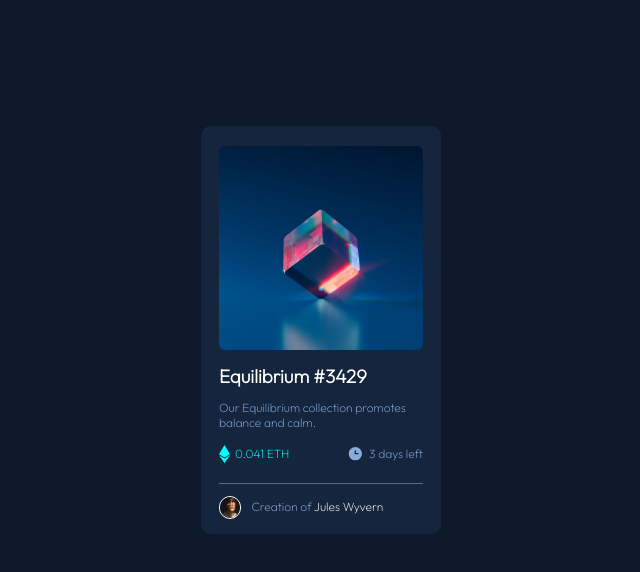
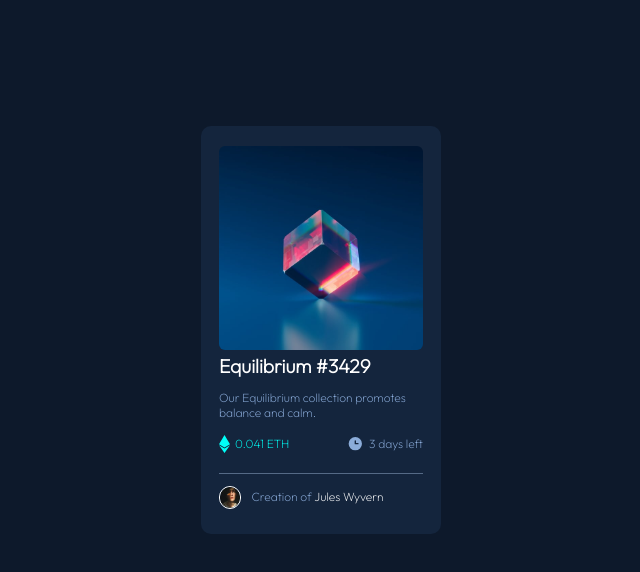
Before and after one commit to phurkornt/nft-preview-card-component-main, a plain HTML site: page index.html in a window 1280 px wide. Shown: the whole page, without its empty margins (319-959 px from the left). Drawn offline with Linux system fonts and the light colour scheme.

Commit message:
Add files via upload

```diff
--- a/css/styles.css
+++ b/css/styles.css
@@ -36,6 +36,10 @@ height: 25.5rem;
     width: 85%;
     border-radius: 6px;
     margin-top: 20px;
+}
+.img-box:hover{
+
+  /* width: 50px; */
 }
 .text-inside-box{
   text-align: left;
@@ -83,3 +87,24 @@ padding-top: 4px;
 .bottom-text{
       padding-top: 3px;
 }
+
+.text-action{
+    margin: 10px 0 0 0;
+    text-decoration:none;
+    font-size: 1.2rem;
+    font-weight: 800;
+    color: white;
+}
+.text2-action{
+    margin: 10px 0 0 0;
+    text-decoration:none;
+    font-size: 12px;
+    font-weight: 200;
+    color: white;
+}
+.text-action:hover{
+  color: hsl(178, 100%, 50%);
+}
+.text2-action:hover{
+  color: hsl(178, 100%, 50%);
+}
--- a/index.html
+++ b/index.html
@@ -18,11 +18,14 @@
 </head>
 <body>
   <div class="box-main">
-      <img src="images\image-equilibrium.jpg" class="img-box" alt="">
+
+    <a href="#"class="img-box">  <img src="images\image-equilibrium.jpg" class="img-box" alt=""></a>
+    <!-- <div class="box-blue"></div> -->
       <div class="text-inside-box">
 
+      <a href="#" class="text-action"> Equilibrium #3429</a>
 
-      <h3  >Equilibrium #3429</h3>
+
       <p >Our Equilibrium collection promotes balance and calm.</p>
 
           <div class="left-box">
@@ -39,7 +42,7 @@
 
           <div class="bottom-box">
             <img src="images\image-avatar.png" class="img-avatar" alt="">
-            <p class="bottom-text">Creation of <em>Jules Wyvern</em></p>
+            <p class="bottom-text">Creation of <a href="#" class="text2-action">Jules Wyvern</a></p>
           </div>
 
 
```
